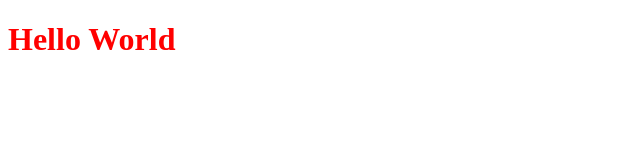
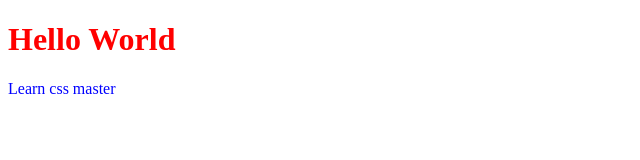
Before and after one commit to nguyennhathuy/CSS-Landing-Page, a plain HTML site: page index.html in a window 1280 px wide. Shown: the whole page, without its empty margins (0-640 px from the left). Drawn offline with Linux system fonts and the light colour scheme.

Commit message:
another commit sunday

```diff
--- a/index.html
+++ b/index.html
@@ -9,6 +9,6 @@
 </head>
 <body>
     <h1>Hello World</h1>
-
+    <p>Learn css master</p>
 </body>
 </html>
--- a/style.css
+++ b/style.css
@@ -1,3 +1,7 @@
 h1 {
     color: red;
 }
+
+p {
+    color: blue;
+}
```
